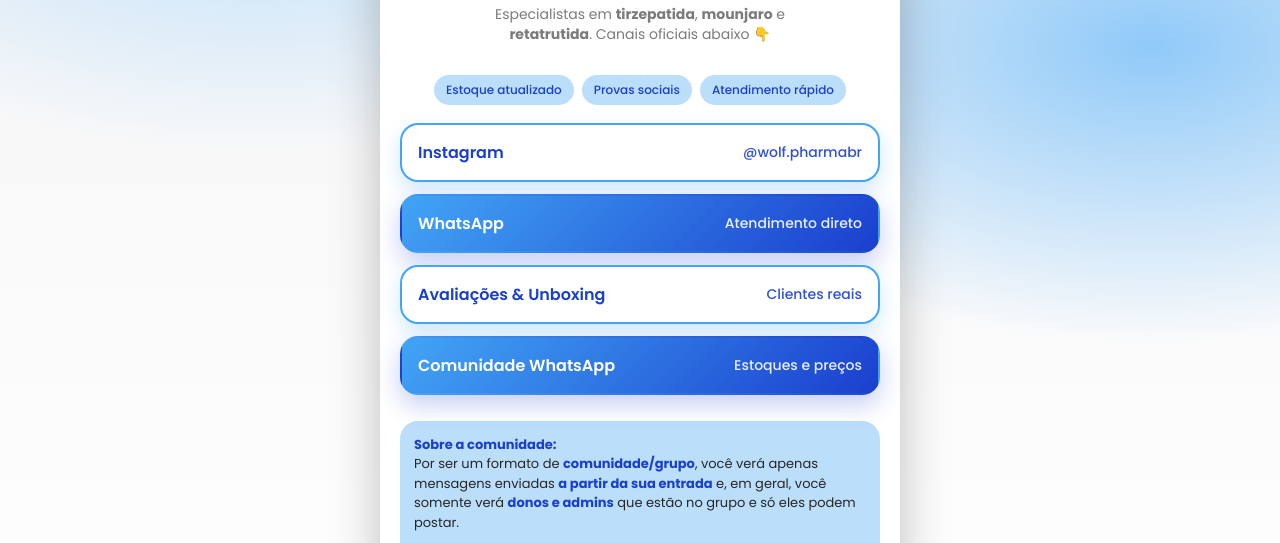
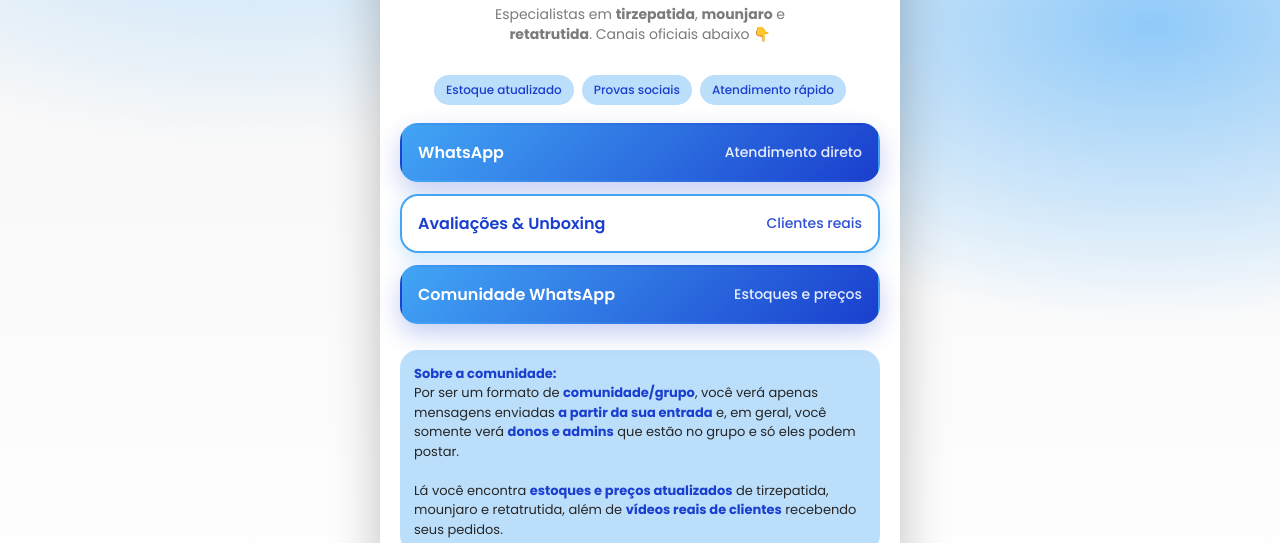
Before and after one commit to SaladaObrabo/wolfpharma-links, a plain HTML site: page index.html in a window 1280 px wide. Shown: the part 241-784 px from the top of the page. Drawn offline with Linux system fonts and the light colour scheme.

Commit message:
Update tira insta e addd zap

```diff
--- a/index.html
+++ b/index.html
@@ -393,15 +393,9 @@
 
             <section class="links">
 
-                <!-- Instagram -->
-                <a class="btn secondary" href="https://www.instagram.com/wolf.pharmabr/" target="_blank">
-                    Instagram
-                    <span>@wolf.pharmabr</span>
-                </a>
-
                 <!-- WhatsApp -->
                 <a class="btn"
-                    href="https://wa.me/5511922037734?text=Vim%20pelo%20instragam%20da%20Wolf%20Pharma%20e%20queria%20saber%20mais%20sobre%20a%20tirzepatida%21"
+                    href="https://wa.me/5511989243359?text=Vim%20pelo%20instragam%20da%20Wolf%20Pharma%20e%20queria%20saber%20mais%20sobre%20a%20tirzepatida%21"
                     target="_blank">
                     WhatsApp
                     <span>Atendimento direto</span>
```
